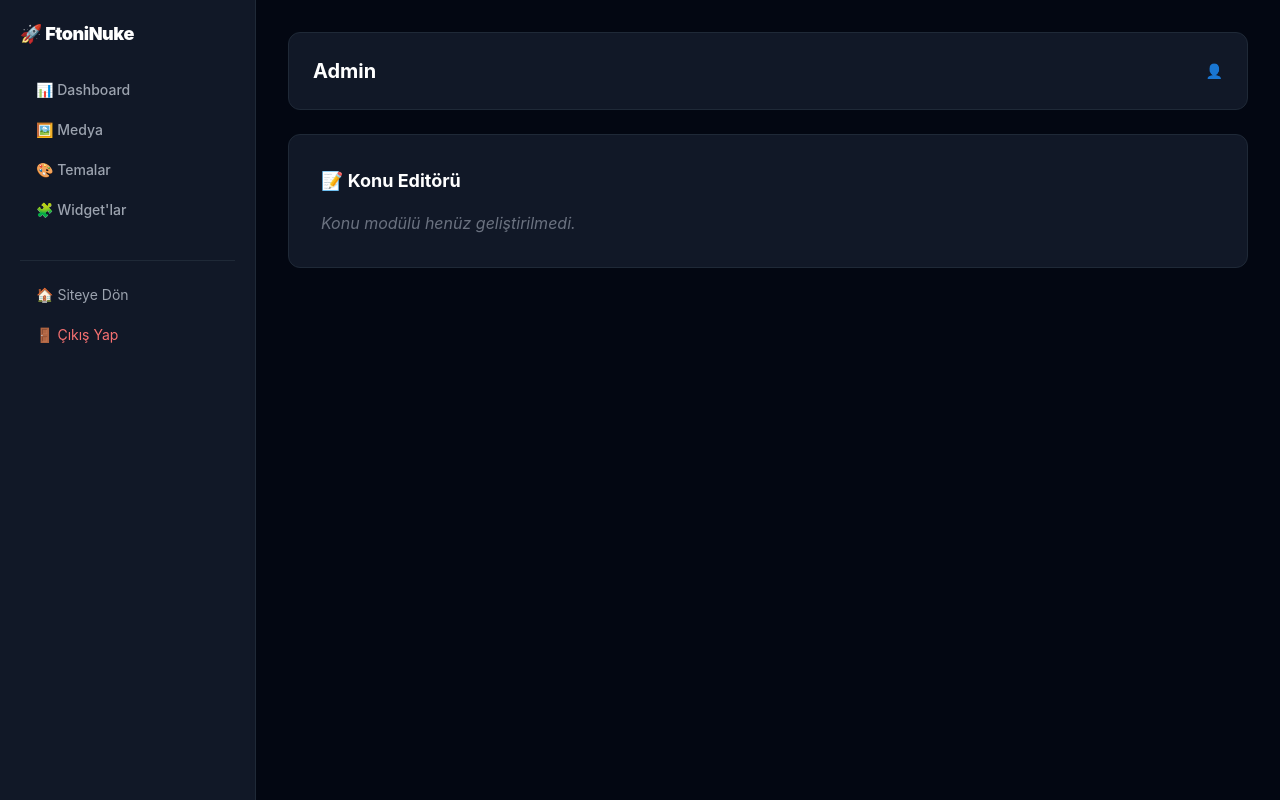
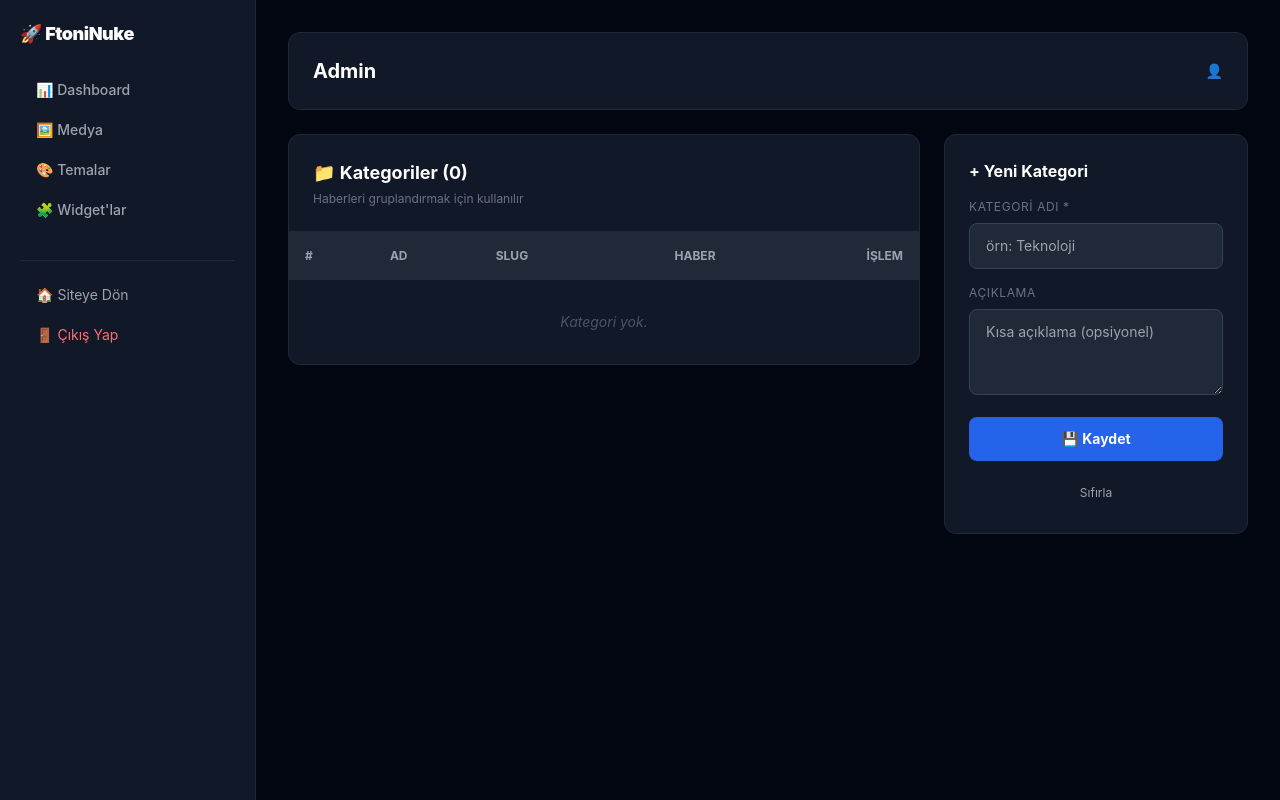
Before and after one commit to edipberisha/ftoninuke, a PHP site: template public/php-modernized/src/Views/admin/topics.html.php in a window 1280 px wide. Run offline with PHP 8.4, Linux system fonts and the light colour scheme; the template is opened without the code that fills it, so the values that code supplies are empty; some libraries are stand-ins or nearby versions.

Commit message:
fix(topics): haber sayısı badge'i düzeltildi + tam CRUD

```diff
--- a/public/php-modernized/public/index.php
+++ b/public/php-modernized/public/index.php
@@ -55,6 +55,7 @@ $router->get('/admin/security',  [AdminController::class, 'security']);
 $router->get('/admin/blocks',    [AdminController::class, 'blocks']);
 $router->get('/admin/comments', [AdminController::class, 'comments']);
 $router->get('/admin/topics',    [AdminController::class, 'topics']);
+$router->post('/admin/topics',   [AdminController::class, 'topics']);
 $router->get('/admin/menu', [AdminController::class, 'menu']);
 $router->post('/admin/menu', [AdminController::class, 'menu']);
 $router->get('/admin/settings',  [AdminController::class, 'settings']);
--- a/public/php-modernized/src/Views/admin/topics.html.php
+++ b/public/php-modernized/src/Views/admin/topics.html.php
@@ -1,4 +1,119 @@
-<div class="bg-gray-900 border border-gray-800 rounded-xl p-8">
-    <h2 class="text-lg font-bold text-white mb-4">📝 Konu Editörü</h2>
-    <p class="text-gray-500 italic">Konu modülü henüz geliştirilmedi.</p>
+<?php if (!empty($flash)): ?>
+    <div class="mb-6 p-4 bg-blue-500/10 border border-blue-500/30 text-blue-400 rounded-lg">
+        <?= htmlspecialchars($flash) ?>
+    </div>
+<?php endif; ?>
+
+<div class="grid grid-cols-1 lg:grid-cols-3 gap-6">
+
+    <!-- SOL: Kategori Listesi -->
+    <div class="lg:col-span-2">
+        <div class="bg-gray-900 border border-gray-800 rounded-xl overflow-hidden">
+            <div class="p-6 border-b border-gray-800 flex justify-between items-center">
+                <div>
+                    <h2 class="text-lg font-bold text-white">📁 Kategoriler (<?= count($topics) ?>)</h2>
+                    <p class="text-xs text-gray-500 mt-1">Haberleri gruplandırmak için kullanılır</p>
+                </div>
+            </div>
+            <table class="w-full text-sm">
+                <thead class="bg-gray-800 text-gray-400 uppercase text-xs">
+                    <tr>
+                        <th class="text-left p-4">#</th>
+                        <th class="text-left p-4">Ad</th>
+                        <th class="text-left p-4">Slug</th>
+                        <th class="text-center p-4">Haber</th>
+                        <th class="text-right p-4">İşlem</th>
+                    </tr>
+                </thead>
+                <tbody>
+                <?php if (empty($topics)): ?>
+                    <tr><td colspan="5" class="text-center p-8 text-gray-600 italic">Kategori yok.</td></tr>
+                <?php else: foreach ($topics as $t): ?>
+                    <tr class="border-t border-gray-800 hover:bg-gray-800/50">
+                        <td class="p-4 text-gray-500 font-mono"><?= (int)$t['topic_id'] ?></td>
+                        <td class="p-4 text-white font-bold">
+                            <?= htmlspecialchars($t['topic_name']) ?>
+                            <?php if (!empty($t['topic_description'])): ?>
+                                <div class="text-xs text-gray-500 font-normal mt-1">
+                                    <?= htmlspecialchars(mb_substr($t['topic_description'], 0, 80)) ?>
+                                </div>
+                            <?php endif; ?>
+                        </td>
+                        <td class="p-4 text-gray-400 font-mono text-xs"><?= htmlspecialchars($t['topic_slug']) ?></td>
+                        <td class="p-4 text-center">
+                            <?php $cnt = $topicCounts[(int)$t['topic_id']] ?? 0; ?>
+                            <?php if ($cnt > 0): ?>
+                                <span class="px-2 py-1 bg-blue-500/20 text-blue-400 rounded text-xs font-bold">
+                                    <?= $cnt ?>
+                                </span>
+                            <?php else: ?>
+                                <span class="text-gray-600">—</span>
+                            <?php endif; ?>
+                        </td>
+                        <td class="p-4 text-right space-x-2 whitespace-nowrap">
+                            <button type="button" onclick="editTopic(<?= htmlspecialchars(json_encode([
+                                'id'   => (int)$t['topic_id'],
+                                'name' => $t['topic_name'],
+                                'desc' => $t['topic_description'] ?? '',
+                            ]), ENT_QUOTES) ?>)"
+                                    class="text-blue-400 hover:text-blue-300 text-xs">✏️ Düzenle</button>
+                            <a href="/public/admin/topics?delete=<?= (int)$t['topic_id'] ?>"
+                               onclick="return confirm('<?= htmlspecialchars($t['topic_name']) ?> kategorisini silmek istediğinize emin misiniz?')"
+                               class="text-red-400 hover:text-red-300 text-xs">🗑️ Sil</a>
+                        </td>
+                    </tr>
+                <?php endforeach; endif; ?>
+                </tbody>
+            </table>
+        </div>
+    </div>
+
+    <!-- SAĞ: Form -->
+    <div class="bg-gray-900 border border-gray-800 rounded-xl p-6">
+        <h3 class="text-white font-bold mb-4" id="form-title">+ Yeni Kategori</h3>
+
+        <form method="post" id="topic-form" class="space-y-4">
+            <input type="hidden" name="edit_id" id="edit_id" value="0">
+
+            <div>
+                <label class="block text-xs uppercase tracking-wider text-gray-500 mb-2">Kategori Adı *</label>
+                <input type="text" name="topic_name" id="f-name" required
+                       placeholder="örn: Teknoloji"
+                       class="w-full bg-gray-800 border border-gray-700 rounded-lg px-4 py-3 text-white text-sm focus:border-blue-500 focus:outline-none">
+            </div>
+
+            <div>
+                <label class="block text-xs uppercase tracking-wider text-gray-500 mb-2">Açıklama</label>
+                <textarea name="topic_description" id="f-desc" rows="3"
+                          placeholder="Kısa açıklama (opsiyonel)"
+                          class="w-full bg-gray-800 border border-gray-700 rounded-lg px-4 py-3 text-white text-sm focus:border-blue-500 focus:outline-none"></textarea>
+            </div>
+
+            <button type="submit"
+                    class="w-full bg-blue-600 hover:bg-blue-700 text-white text-sm font-bold px-4 py-3 rounded-lg">
+                💾 Kaydet
+            </button>
+
+            <button type="button" onclick="resetForm()"
+                    class="w-full text-gray-400 hover:text-white text-xs py-2">
+                Sıfırla
+            </button>
+        </form>
+    </div>
 </div>
+
+<script>
+function editTopic(data) {
+    document.getElementById('form-title').textContent = '✏️ Kategori Düzenle';
+    document.getElementById('edit_id').value = data.id;
+    document.getElementById('f-name').value = data.name;
+    document.getElementById('f-desc').value = data.desc;
+    window.scrollTo({ top: 0, behavior: 'smooth' });
+}
+
+function resetForm() {
+    document.getElementById('form-title').textContent = '+ Yeni Kategori';
+    document.getElementById('edit_id').value = '0';
+    document.getElementById('topic-form').reset();
+}
+</script>
```
Also changed, not shown: public/php-modernized/src/Controller/AdminController.php (+9 -0 lines).
